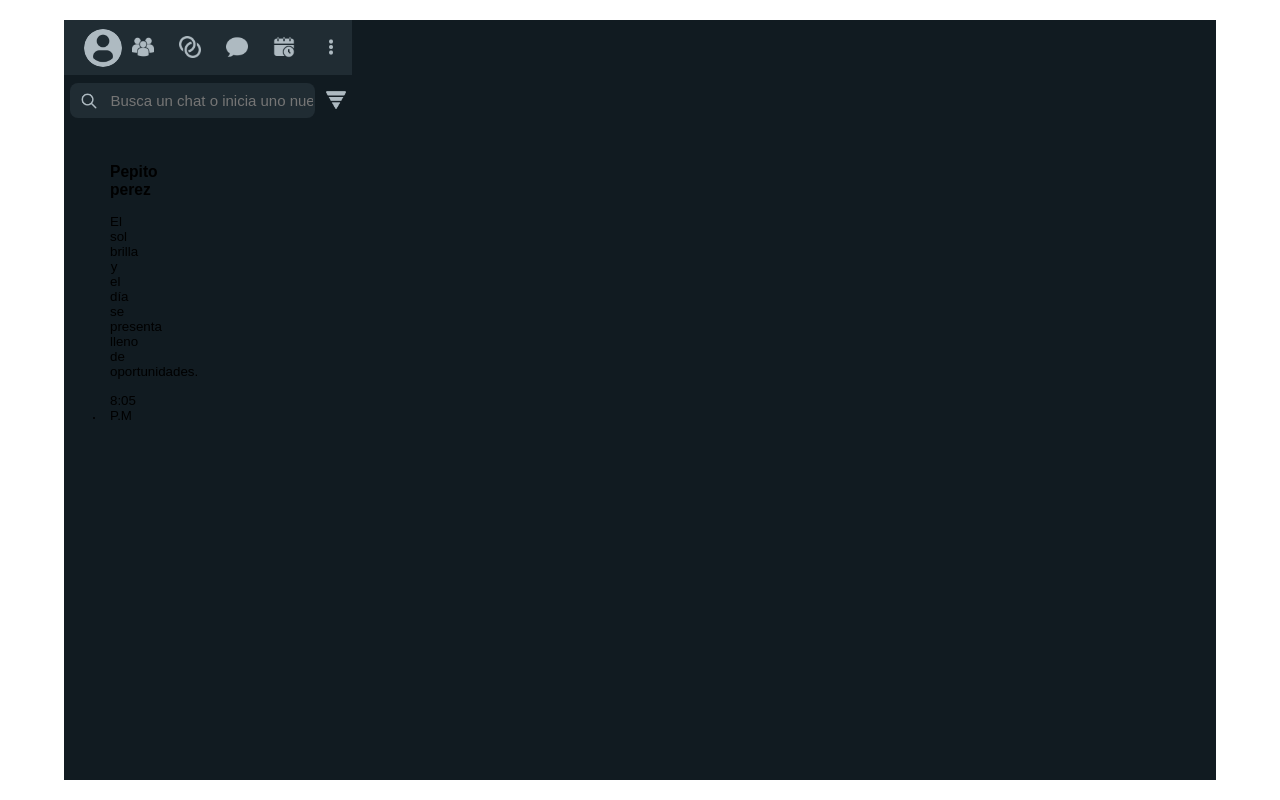
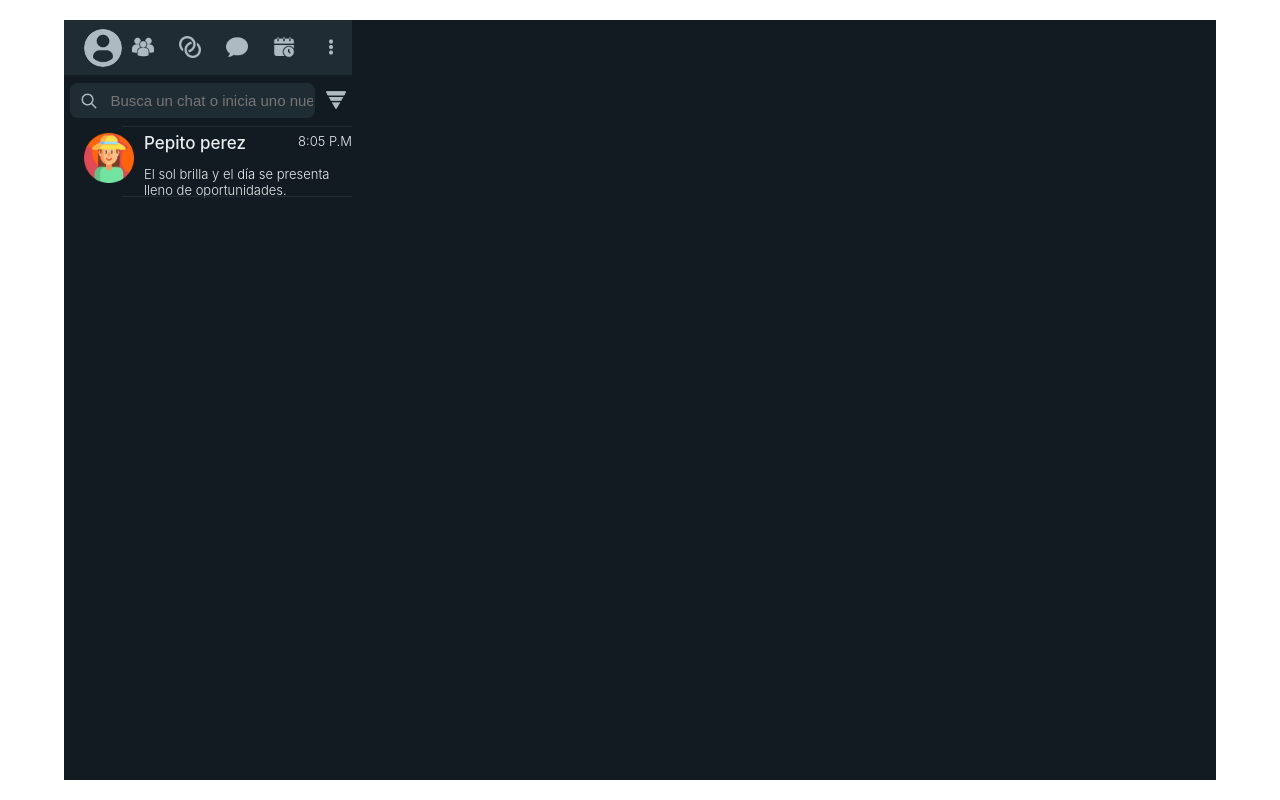
Before and after one commit to chbarr/WhatsApp_Web_Clone, a React (Create React App) app: page / in a window 1280 px wide. Built offline with nearby package versions, Linux system fonts and the light colour scheme.

Commit message:
complemented chatItem and chatList components styles and added icons to mock a person's profile pic

```diff
--- /dev/null
+++ b/src/ChatItem/ChatItem.css
@@ -0,0 +1,64 @@
+.chat-item {
+    width: 100%;
+    height: 60px;
+    cursor: pointer;
+    position: relative;
+}
+
+.chat {
+    display: grid;
+    width: 100%;
+    height: 100%;
+    margin-top: 8px;
+    grid-template-columns: 1fr 3fr 3fr;
+    grid-template-rows: 1fr 3fr;
+    grid-template-areas:
+        "profilePic personName messageTime"
+        "profilePic messageContent messageContent";
+    color: #e9edef;
+}
+
+.profile-picture {
+    width: 50px;
+    height: 50px;
+    margin-right: 10px;
+    grid-area: profilePic;
+    justify-self: center;
+    background-image: url("../../assets/icons/woman.png");
+    background-repeat: no-repeat;
+    background-position: center;
+    background-size: contain;
+}
+
+.person-name {
+    grid-area: personName;
+    font-size: 1.7rem;
+    font-weight: 500;
+    margin: 0;
+}
+
+.person-message {
+    grid-area: messageContent;
+    font-size: 1.3rem;
+    font-weight: 300;
+}
+
+.person-name-time {
+    grid-area: messageTime;
+    font-size: 1.3rem;
+    font-weight: 300;
+    justify-self: end;
+}
+
+.separator {
+    position: absolute;
+    right: 0;
+    width: 86%;
+    height: 1px;
+    border: none;
+    background-color: #202b32;
+}
+
+.separator:nth-child(1) {
+    top: -10px
+}
--- a/src/ChatItem/ChatItem.js
+++ b/src/ChatItem/ChatItem.js
@@ -1,16 +1,16 @@
 import React from 'react'
-
+import './ChatItem.css'
 function ChatItem(props) {
     return (
         <li className='chat-item'>
-            <button className='chat'>
+            <hr className='separator' />
+            <section className='chat'>
                 <button className='profile-picture'></button>
-                <div className='chat-content'>
-                    <h3>Pepito perez</h3>
-                    <p>El sol brilla y el día se presenta lleno de oportunidades.</p>
-                    <span>8:05 P.M</span>
-                </div>
-            </button>
+                <h3 className='person-name'>Pepito perez</h3>
+                <p className='person-message'>El sol brilla y el día se presenta lleno de oportunidades.</p>
+                <span className='person-name-time'>8:05 P.M</span>
+            </section>
+            <hr className='separator' />
         </li>
     )
 }
--- /dev/null
+++ b/src/ChatList/ChatList.css
@@ -0,0 +1,5 @@
+.chatList {
+    margin-top: 0;
+    list-style: none;
+    padding-left: 20px;
+}
--- a/src/ChatList/ChatList.js
+++ b/src/ChatList/ChatList.js
@@ -1,5 +1,5 @@
 import React from 'react'
-
+import './ChatList.css'
 function ChatList(props) {
     return (
         <section className="chatList-container">
```
Also changed, not shown: assets/icons/man.png (added), assets/icons/woman.png (added).
